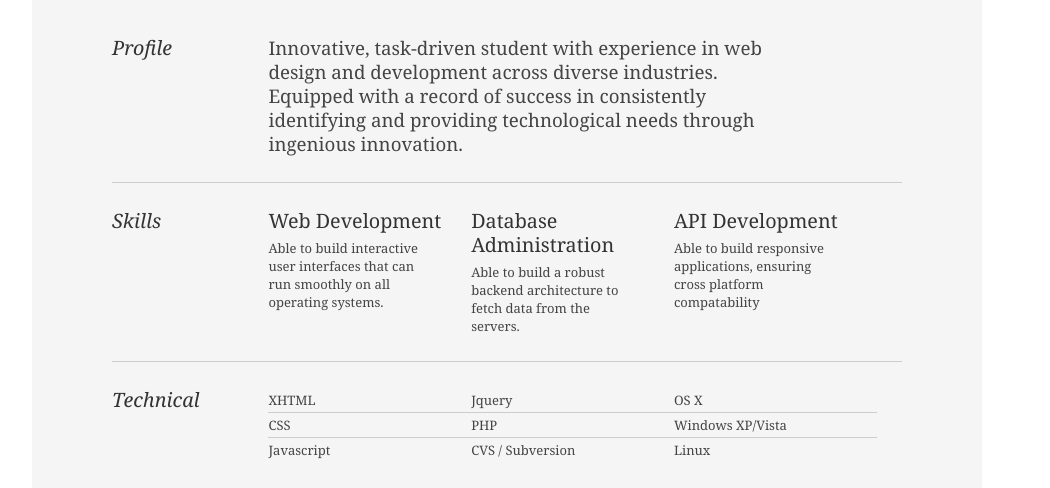
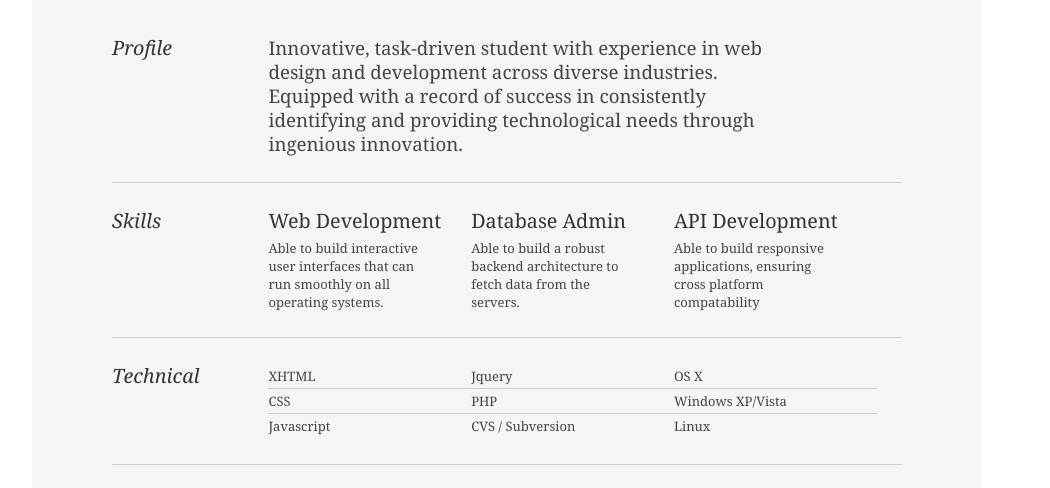
Before and after one commit to K3ND0LL/K3ND0LL.github.io-2-, a plain HTML site: page index.html in a window 1280 px wide. Shown: the part 238-726 px from the top of the page, without its empty margins (133-1183 px from the left). Drawn offline with Linux system fonts and the light colour scheme.

Commit message:
change admin

```diff
--- a/index.html
+++ b/index.html
@@ -62,7 +62,7 @@
 								</div>
 
 								<div class="talent">
-									<h2>Database Administration</h2>
+									<h2>Database Admin</h2>
 									<p>Able to build a robust backend architecture to fetch data from the servers. </p>
 								</div>
 
```
